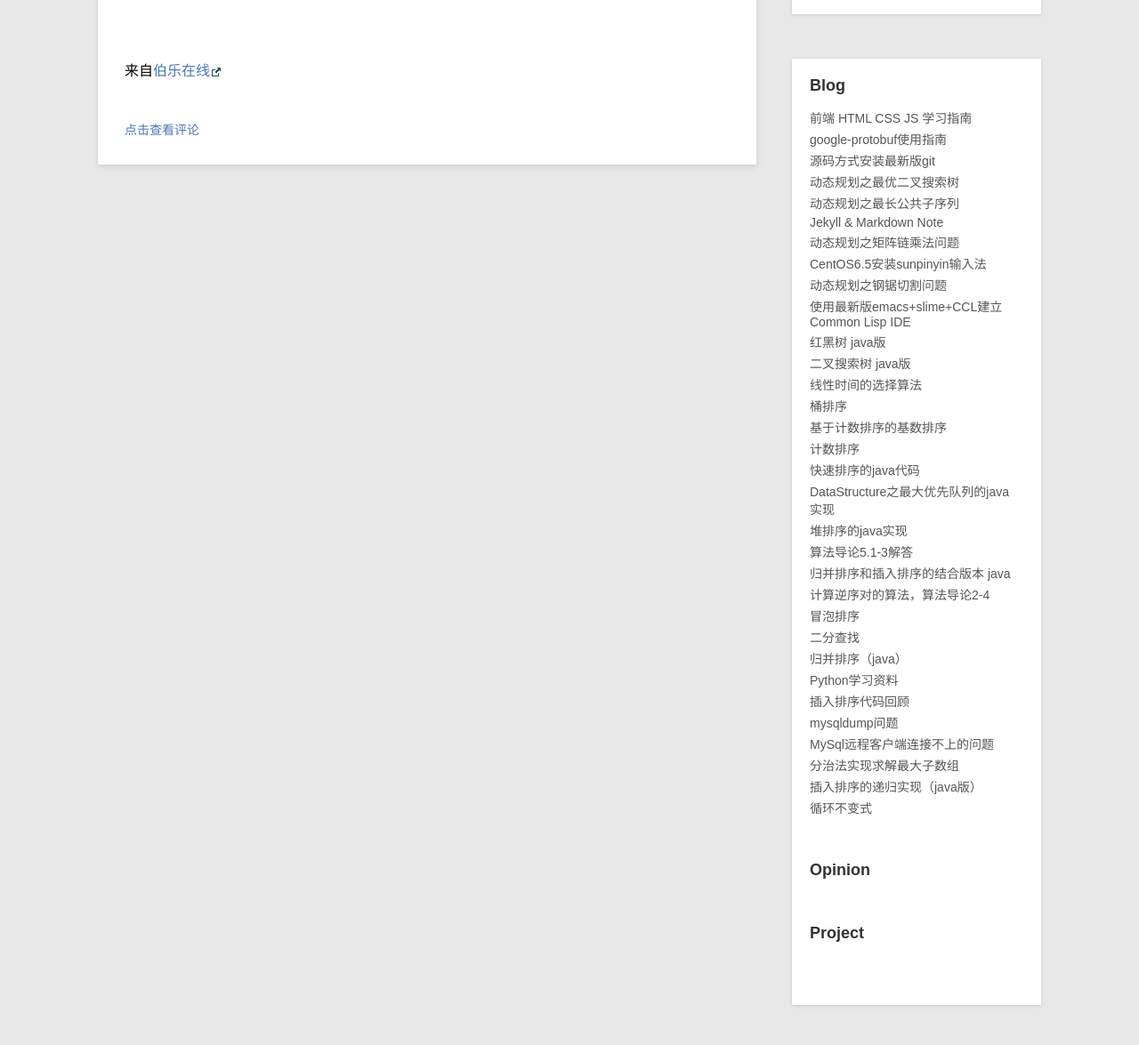
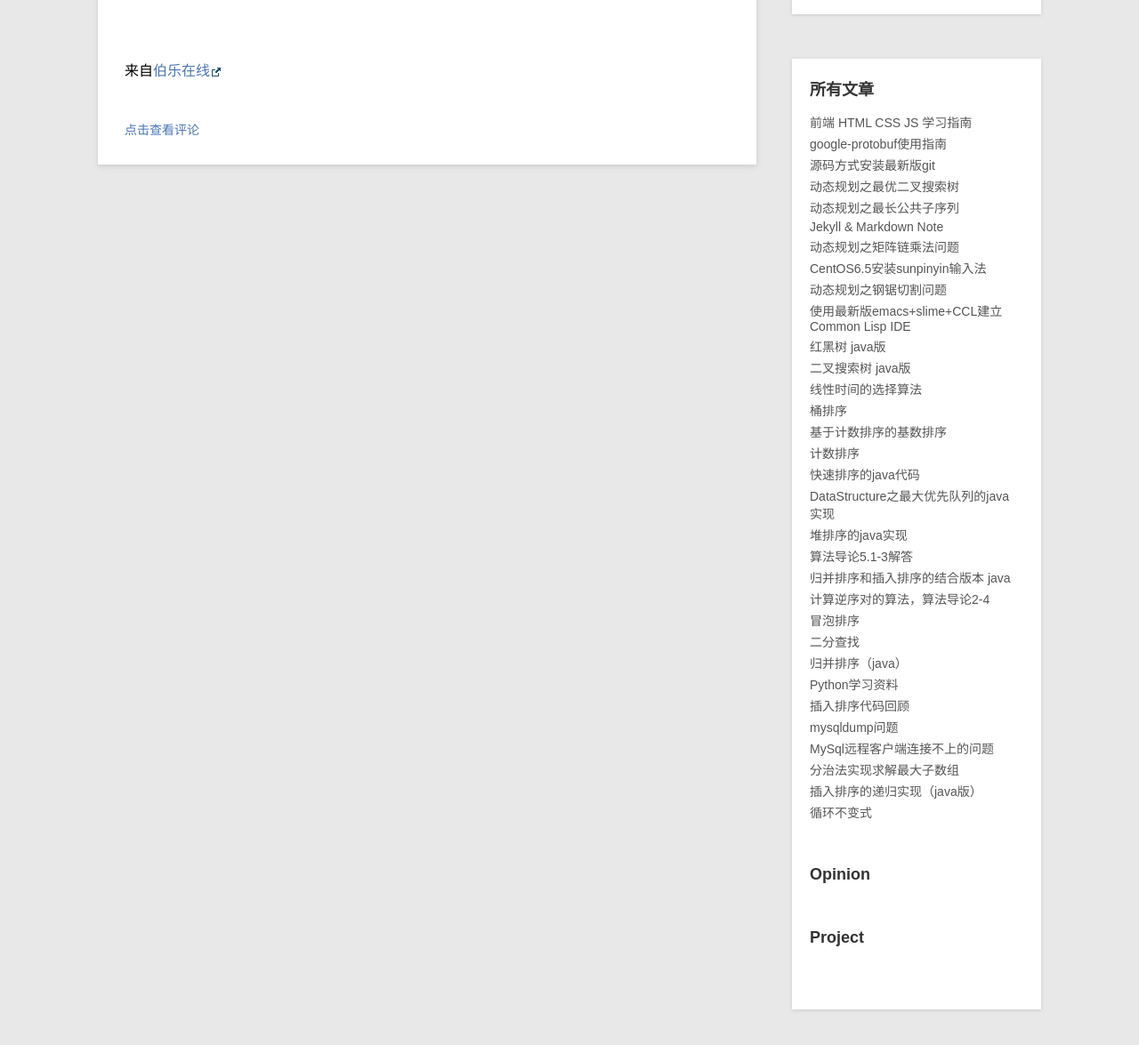
Before and after one commit to HerculesShek/HerculesShek.github.io, a Jekyll site: the page built from _posts/2013-7-5-python-merterial.md, in a window 1280 px wide, cut to the strip 213-1398 px from the top of the page. Shown: the top 1175 px of the strip at 89% size. Built offline with Jekyll 4.4.1, drawn with Linux system fonts in a browser that asks for light colours.

Commit message:
update blog

```diff
--- a/_layouts/post.html
+++ b/_layouts/post.html
@@ -34,7 +34,7 @@ layout: default
 	</div>
 
     <div class="sidenav">
-        <h2>Blog</h2>
+        <h2>所有文章</h2>
         <ul class="artical-list">
         {% for post in site.categories.blog%}
            <div class="alist-title">
```
